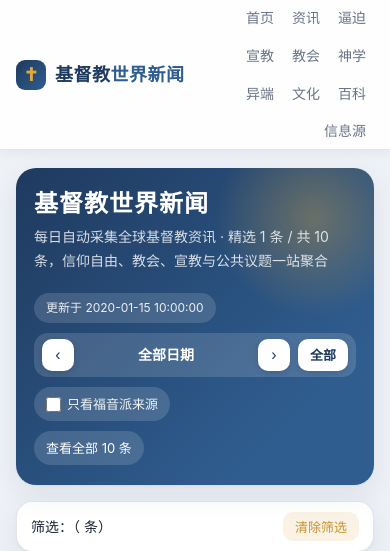
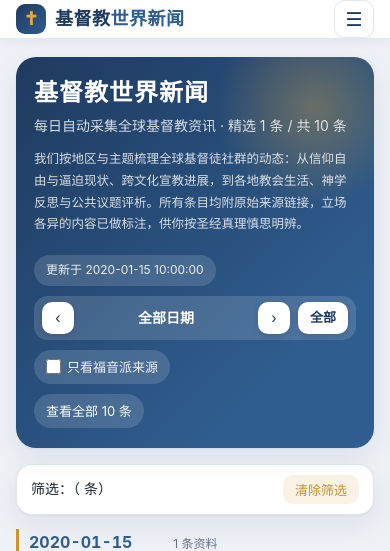
Before and after one commit to jeskuns/christian-news, a Python web app: template src/generators/templates/index.html in a window 390 px wide. Shown: the top 551 px of the page. Run offline with Jinja, Linux system fonts and the light colour scheme; the template is opened without the code that fills it: most values are stand-ins (such as "Sample title", 1, 10 or a date in 2020); some web fonts are replaced.

Commit message:
mobile: 顶部汉堡菜单 + 首页简介加多/字号调小（新闻站）

```diff
--- a/site/assets/css/style.css
+++ b/site/assets/css/style.css
@@ -61,6 +61,31 @@ body {
   padding: 6px 11px; border-radius: 9px; transition: .15s;
 }
 .main-nav a:hover { color: var(--accent); background: rgba(31, 58, 95, .06); }
+
+/* ---------- 移动端汉堡菜单 ---------- */
+.nav-toggle {
+  display: none; margin-left: auto; border: 1px solid var(--separator);
+  background: #fff; color: var(--accent); width: 40px; height: 38px;
+  border-radius: 10px; font-size: 19px; cursor: pointer; line-height: 1;
+}
+.hero-intro { margin-top: 10px; font-size: 13.5px; color: rgba(255, 255, 255, .82); max-width: 640px; line-height: 1.75; }
+@media (max-width: 860px) {
+  .header-inner { flex-wrap: nowrap; }
+  .nav-toggle { display: block; }
+  .main-nav {
+    display: none; position: absolute; top: 100%; left: 0; right: 0;
+    flex-direction: column; align-items: stretch; gap: 0;
+    background: #fff; border-bottom: 1px solid var(--separator);
+    box-shadow: var(--shadow); padding: 6px 10px 12px; z-index: 60;
+  }
+  .main-nav.open { display: flex; }
+  .main-nav a { padding: 11px 12px; border-radius: 10px; font-size: 15px; }
+}
+@media (max-width: 560px) {
+  .hero { padding: 20px 18px; margin: 14px 0 12px; }
+  .hero h1 { font-size: 23px; }
+  .hero-sub, .hero-intro { font-size: 12.5px; }
+}
 
 /* ---------- 容器 ---------- */
 .container { max-width: 1120px; margin: 0 auto; padding: 0 16px; }
--- a/site/assets/js/main.js
+++ b/site/assets/js/main.js
@@ -5,6 +5,23 @@
 (function () {
   "use strict";
   var FLAGGED_STANCES = ["catholic", "orthodox", "mainline"];
+
+  // 移动端汉堡菜单
+  (function () {
+    var navToggle = document.getElementById("navToggle");
+    var mainNav = document.getElementById("mainNav");
+    if (!navToggle || !mainNav) return;
+    navToggle.addEventListener("click", function () {
+      var open = mainNav.classList.toggle("open");
+      navToggle.setAttribute("aria-expanded", open ? "true" : "false");
+    });
+    mainNav.addEventListener("click", function (e) {
+      if (e.target && e.target.tagName === "A") {
+        mainNav.classList.remove("open");
+        navToggle.setAttribute("aria-expanded", "false");
+      }
+    });
+  })();
 
   function isFlagged(card) {
     var st = card.getAttribute("data-stance") || "";
--- a/src/generators/templates/base.html
+++ b/src/generators/templates/base.html
@@ -17,7 +17,8 @@
         <span class="logo-mark">✝</span>
         <span class="logo-text">基督教<em>世界新闻</em></span>
       </a>
-      <nav class="main-nav">
+      <button class="nav-toggle" id="navToggle" aria-label="菜单" aria-expanded="false">☰</button>
+      <nav class="main-nav" id="mainNav">
         <a href="{{ root }}index.html">首页</a>
         <a href="{{ root }}categories/news.html">资讯</a>
         <a href="{{ root }}categories/persecution.html">逼迫</a>
--- a/src/generators/templates/index.html
+++ b/src/generators/templates/index.html
@@ -4,7 +4,8 @@
 <section class="hero">
   <div class="hero-main">
     <h1>基督教世界新闻</h1>
-    <p class="hero-sub">每日自动采集全球基督教资讯 · 精选 {{ featured_count }} 条 / 共 {{ total }} 条，信仰自由、教会、宣教与公共议题一站聚合</p>
+    <p class="hero-sub">每日自动采集全球基督教资讯 · 精选 {{ featured_count }} 条 / 共 {{ total }} 条</p>
+    <p class="hero-intro">我们按地区与主题梳理全球基督徒社群的动态：从信仰自由与逼迫现状、跨文化宣教进展，到各地教会生活、神学反思与公共议题评析。所有条目均附原始来源链接，立场各异的内容已做标注，供你按圣经真理慎思明辨。</p>
   </div>
   <div class="hero-tools">
     <div class="updated-pill">更新于 {{ updated_at }}</div>
```
